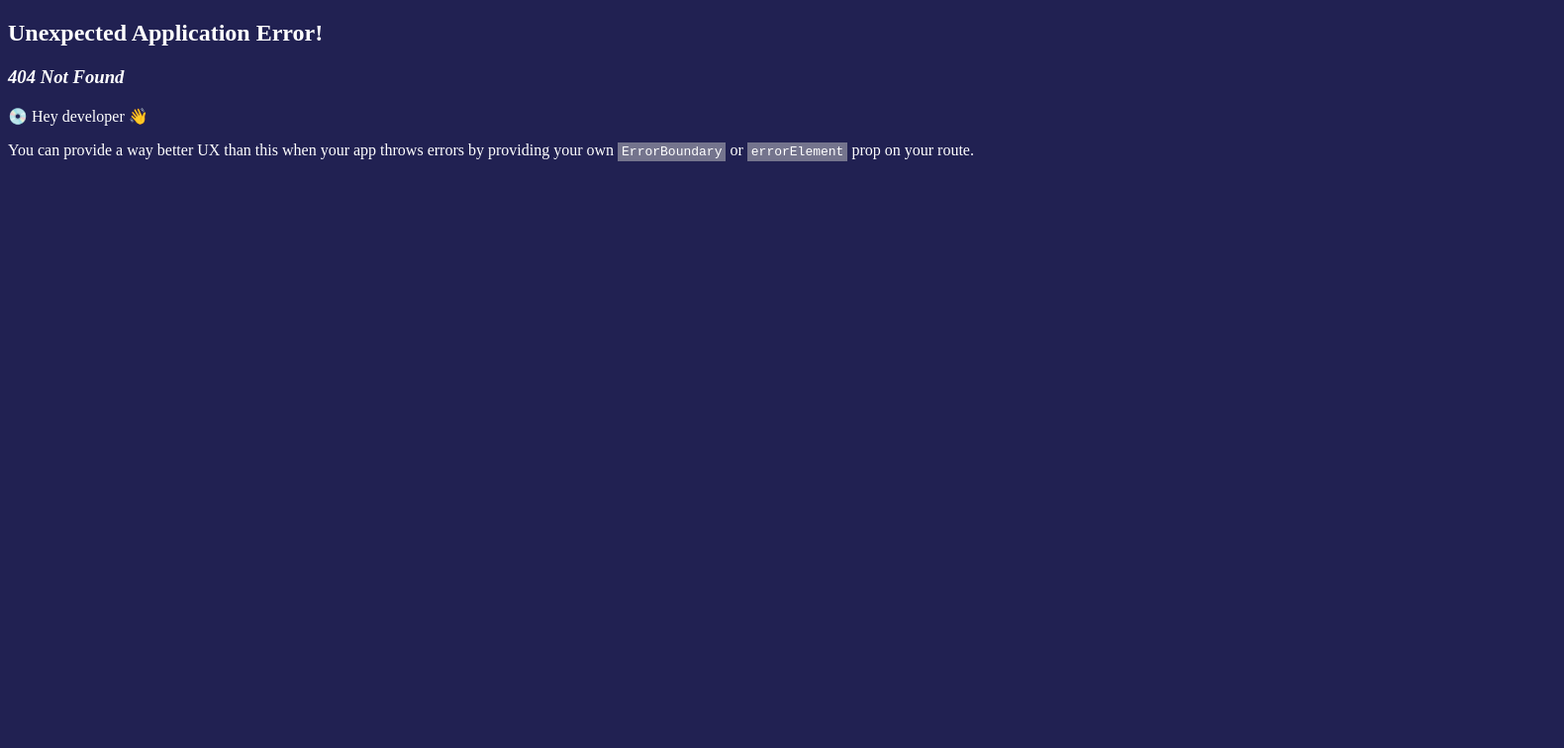
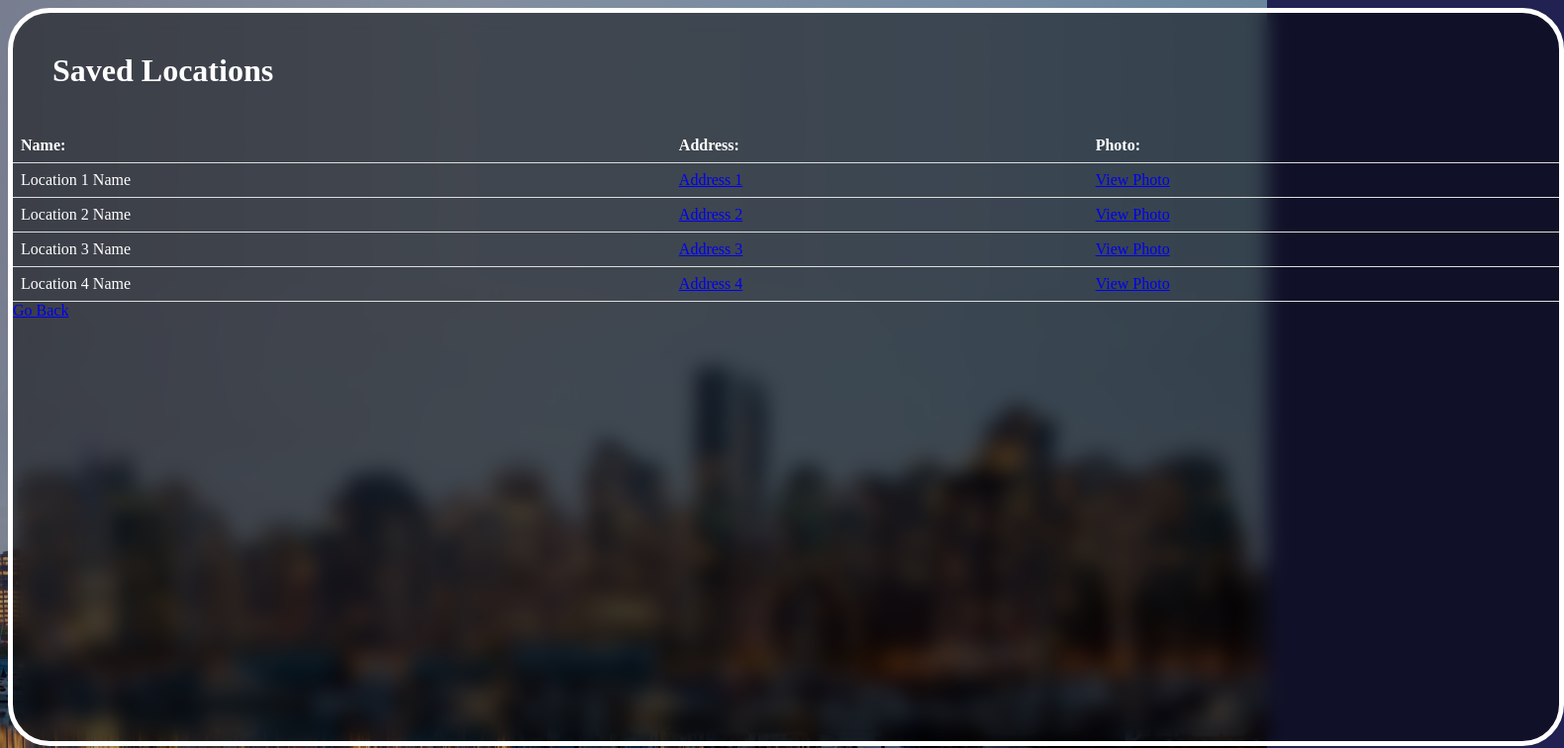
Before and after one commit to jasantiaguel/comp3170-final-proj, a React (Vite) app: page /saved in a window 1280 px wide. Before the commit this address had no page. Shown: the top 756 px of the page at 99% size, 1580 px wide, since content can reach past the window. Built offline with nearby package versions, Linux system fonts and the light colour scheme.

Commit message:
saved page and added background photo

```diff
--- a/src/index.css
+++ b/src/index.css
@@ -2,3 +2,37 @@ body {
   background-color: #212152;
   color: white;
 }
+
+.backgroundImage {
+  position: absolute;
+  top: 0;
+  left: 0;
+  width: 100%;
+  height: 100%;
+  background-size: cover;
+  background-position: center;
+  background-repeat: no-repeat;
+  z-index: -1;
+}
+
+.mainContainer-saved {
+  position: relative;
+  z-index: 1;
+  -webkit-backdrop-filter: blur(25px) brightness(100%);
+  backdrop-filter: blur(10px) brightness(100%);
+  background-color: #00000080;
+  border: 5px solid;
+  border-color: #ffffff;
+  border-radius: 42px;
+  height: 736px;
+  width: 1562px;
+  margin: 0 auto;
+}
+
+.header-saved {
+  margin: 0;
+  display: flex;
+  align-items: flex-start;
+  width: auto;
+  padding: 40px;
+}
--- a/src/main.jsx
+++ b/src/main.jsx
@@ -10,6 +10,8 @@ import {
 import { GoodEats } from './pages/categories/good-eats.jsx'
 import { Parks } from './pages/categories/parks.jsx'
 import { Beaches } from './pages/categories/beaches.jsx'
+import { Saved } from './pages/Saved.jsx'
+
 
 const router = createBrowserRouter([
   {
@@ -31,6 +33,10 @@ const router = createBrowserRouter([
   {
     path: "/categories/beaches",
     element: <Beaches />
+  },
+  {
+    path: "/saved",
+    element: <Saved />
   }
 ]);
 
--- /dev/null
+++ b/src/pages/Saved.jsx
@@ -0,0 +1,65 @@
+import { Link } from "react-router-dom";
+
+export function Saved() {
+    const locations = [
+        {
+          name: 'Location 1 Name',
+          address: 'Address 1',
+          googleMapsLink: 'https://maps.google.com/?q=Address+1',
+          photoLink: 'https://example.com/photo1.jpg',
+        },
+        {
+          name: 'Location 2 Name',
+          address: 'Address 2',
+          googleMapsLink: 'https://maps.google.com/?q=Address+2',
+          photoLink: 'https://example.com/photo2.jpg',
+        },
+        {
+          name: 'Location 3 Name',
+          address: 'Address 3',
+          googleMapsLink: 'https://maps.google.com/?q=Address+3',
+          photoLink: 'https://example.com/photo3.jpg',
+        },
+        {
+          name: 'Location 4 Name',
+          address: 'Address 4',
+          googleMapsLink: 'https://maps.google.com/?q=Address+4',
+          photoLink: 'https://example.com/photo4.jpg',
+        },
+      ];
+  return (
+    <>
+        <img className="backgroundImage" src="../public/Background.jpg" alt="vancouver skyline background" />
+        <div className="mainContainer-saved">
+            <h1 className="header-saved">Saved Locations</h1>
+            <table style={{ width: '100%', borderCollapse: 'collapse' }}>
+        <thead>
+          <tr>
+            <th style={{ textAlign: 'left', padding: '8px', borderBottom: '1px solid #ddd' }}>Name:</th>
+            <th style={{ textAlign: 'left', padding: '8px', borderBottom: '1px solid #ddd' }}>Address:</th>
+            <th style={{ textAlign: 'left', padding: '8px', borderBottom: '1px solid #ddd' }}>Photo:</th>
+          </tr>
+        </thead>
+        <tbody>
+          {locations.map((location, index) => (
+            <tr key={index}>
+              <td style={{ padding: '8px', borderBottom: '1px solid #ddd' }}>{location.name}</td>
+              <td style={{ padding: '8px', borderBottom: '1px solid #ddd' }}>
+                <a href={location.googleMapsLink} target="_blank" rel="noopener noreferrer">
+                  {location.address}
+                </a>
+              </td>
+              <td style={{ padding: '8px', borderBottom: '1px solid #ddd' }}>
+                <a href={location.photoLink} target="_blank" rel="noopener noreferrer">
+                  View Photo
+                </a>
+              </td>
+            </tr>
+          ))}
+        </tbody>
+      </table>
+            <Link to={"/"}>Go Back</Link>
+        </div>
+    </>
+  );
+}
```
Also changed, not shown: public/Background.jpg (added).
